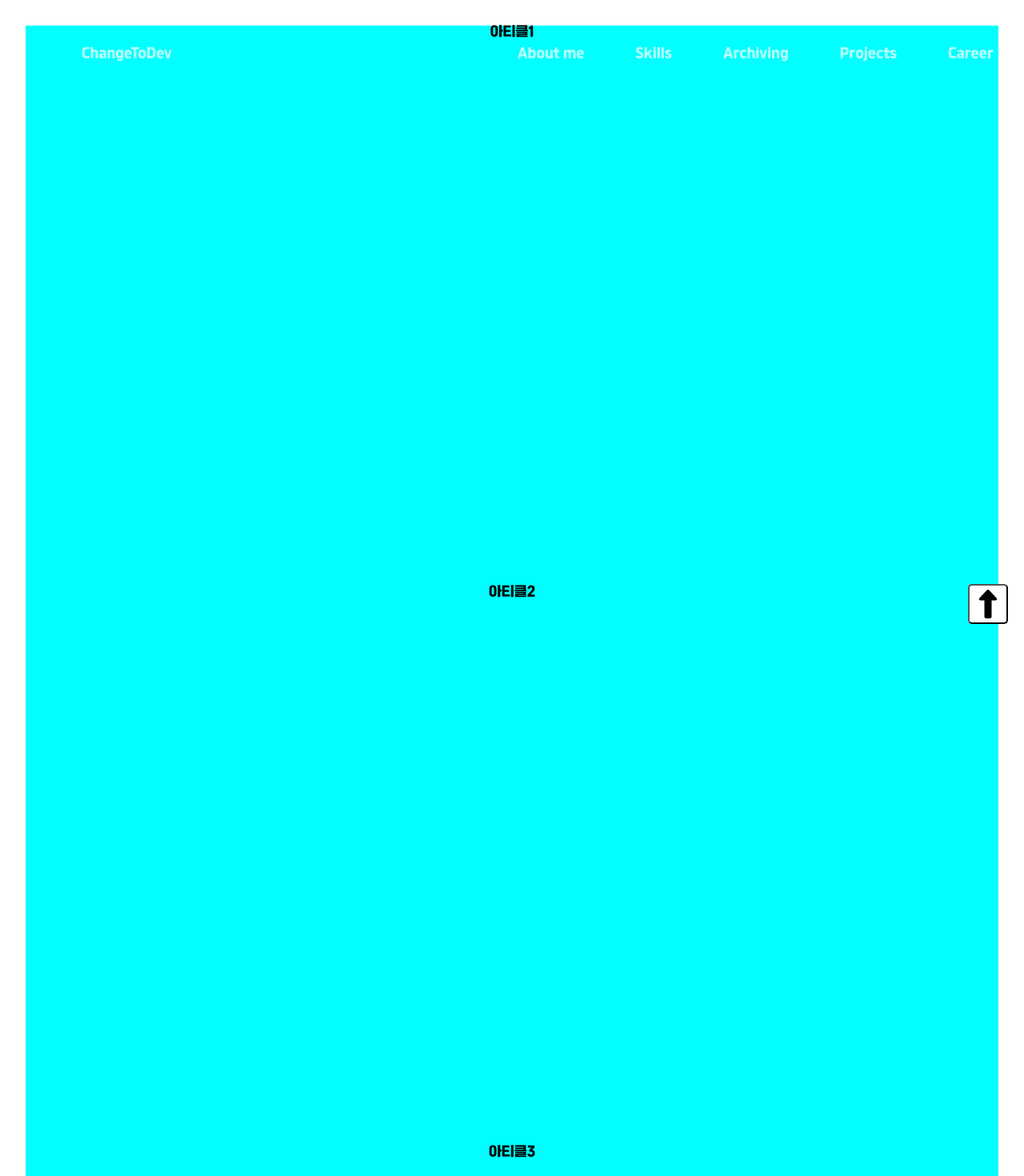
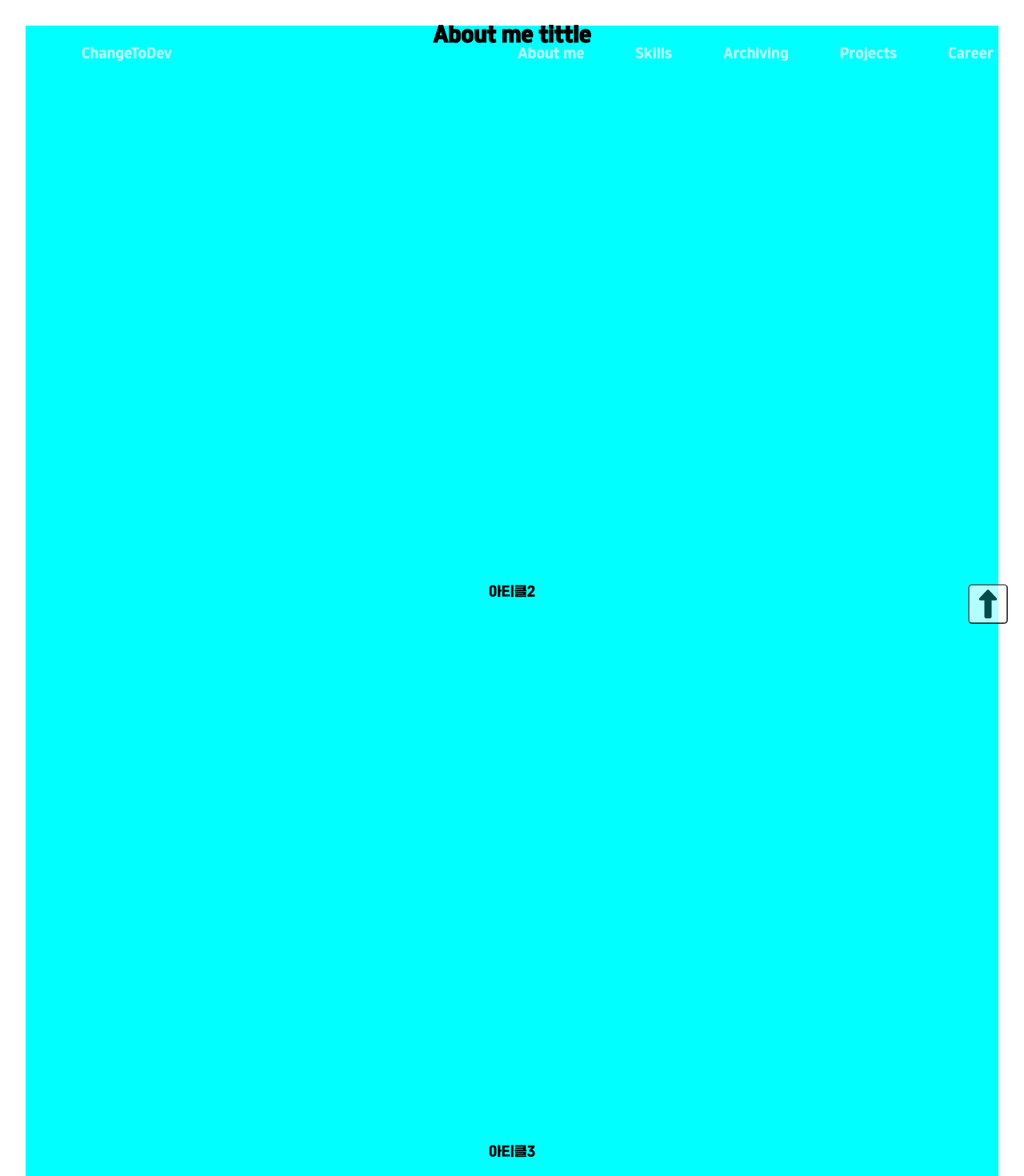
Before and after one commit to kimtaehun-dev/tagDev, a React (Vite) app: page / in a window 1280 px wide. Shown: the top 1470 px of the page at 80% size. Built offline with nearby package versions, Linux system fonts and the light colour scheme.

Commit message:
아티클 구분 및 헤더 스크롤 이밴트 추가, 스크롤 상단으로 올리기 추가

```diff
--- a/src/components/atoms/button/TopMoverBtn.css
+++ b/src/components/atoms/button/TopMoverBtn.css
@@ -6,6 +6,7 @@
   height: 50px;
   background-color: #fff;
   border-radius: 10%;
+  opacity: 0.7;
 }
 
 .up-scroll-button-img{
--- a/src/components/organisms/Header/Header.tsx
+++ b/src/components/organisms/Header/Header.tsx
@@ -30,7 +30,7 @@ export default function Header(){
         <HeaderTittle />
         <div className='header-menu-group'>
           {headerContentsList.map((item, index)=>(
-            <div className='header-item' key={index}>{item}</div>
+            <nav className='header-item' key={index}>{item}</nav>
           ))}
         </div>
       </div>
--- a/src/components/organisms/article/AboutMeArticle.tsx
+++ b/src/components/organisms/article/AboutMeArticle.tsx
@@ -1,5 +1,9 @@
+import './AboutMeArticle.css';
+
 export default function AboutMeArticle(){
   return (
-    <div>어바웃미이</div>
+    <article>
+      <h2>About me tittle</h2>
+    </article>
   )
 }
--- a/src/components/organisms/main/MainSection.tsx
+++ b/src/components/organisms/main/MainSection.tsx
@@ -1,12 +1,13 @@
+import AboutMeArticle from '../article/AboutMeArticle';
 import './mainSection.css';
 
 export default function MainSection(){
   return(
     <main>
-      <div className='test'>아티클1</div>
-      <div className='test'>아티클2</div>
-      <div className='test'>아티클3</div>
-      <div className='test'>아티클4</div>
+      <AboutMeArticle/>
+      <article className='test'>아티클2</article>
+      <article className='test'>아티클3</article>
+      <article className='test'>아티클4</article>
     </main>
   )
 }
--- a/src/components/organisms/main/mainSection.css
+++ b/src/components/organisms/main/mainSection.css
@@ -1,4 +1,6 @@
-.test{
+
+
+article{
   height : 700px;
   background-color: aqua;
 }
```
Also changed, not shown: src/components/organisms/article/AboutMeArticle.css (added).
